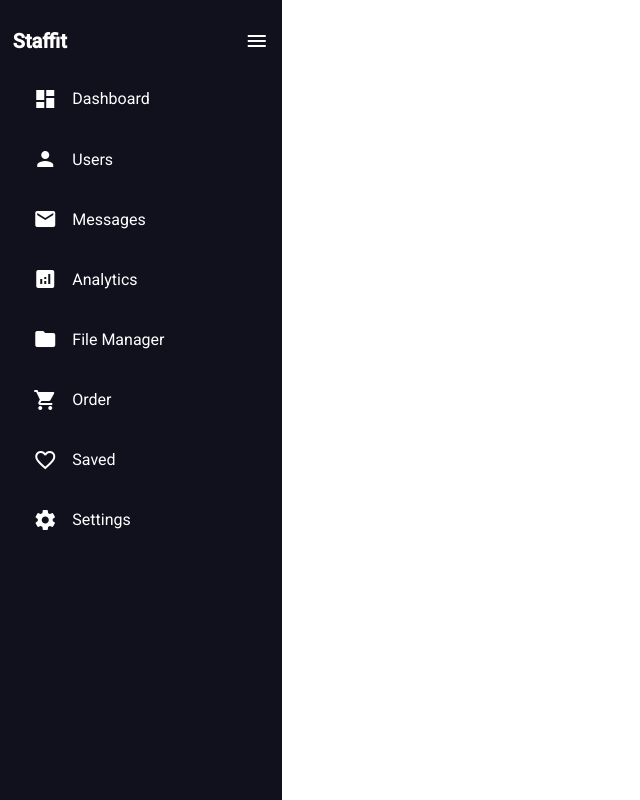
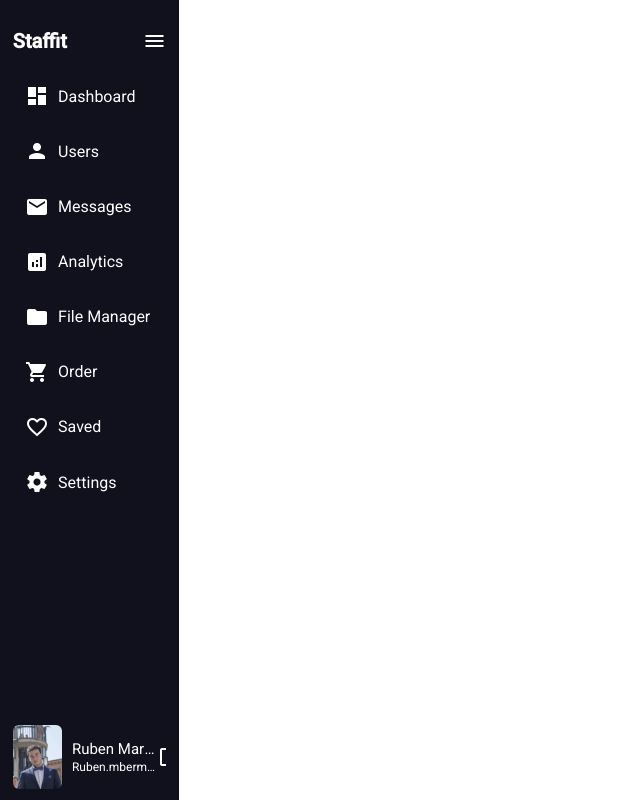
Before and after one commit to rumabe97/angular-NavBar, an Angular app in the folder navBar/: page / in a window 1280 px wide. Shown: the whole page, without its empty margins (0-640 px from the left). Built offline with nearby package versions, Linux system fonts and the light colour scheme.

Commit message:
add profile

```diff
--- a/navBar/src/app/config.ts
+++ b/navBar/src/app/config.ts
@@ -44,7 +44,12 @@ export const config: INavbarConfig = {
             tooltip:false,
         }
     ],
-    user: null,
+    user: {
+        email:'Ruben.mbermejo@bosonit.com',
+        name:'Ruben Martinez',
+        logOutIcon:'logout',
+        img:'../../../../assets/images/profile.jpeg'
+    },
     logo: '',
     logoName: 'Staffit'
 }
--- a/navBar/src/app/navBar/infrastructure/nav-bar/nav-bar.component.html
+++ b/navBar/src/app/navBar/infrastructure/nav-bar/nav-bar.component.html
@@ -5,11 +5,20 @@
     </div>
 
     <div class="navBar__items">
-        <div class="navBar__item {{notComplete ? 'navBar__item-center': ''}}" *ngFor="let item of config.items" (mouseenter)="mouseEnter(item) "
-            (mouseleave)="mouseLeave(item)">
+        <div class="navBar__item {{notComplete ? 'navBar__item-center': ''}}" *ngFor="let item of config.items"
+            (mouseenter)="mouseEnter(item) " (mouseleave)="mouseLeave(item)">
             <mat-icon class="navBar__icon">{{item.icon}}</mat-icon>
             <p *ngIf="!notComplete">{{item.name}}</p>
             <p class="navBar__tooltip" *ngIf="notComplete && item.tooltip">{{item.name}}</p>
         </div>
     </div>
+
+    <div class="navBar__profile">
+        <img src="{{config.user.img}}" alt="profileImg" *ngIf="!notComplete">
+        <div class="navBar__userValues" *ngIf="!notComplete">
+            <div class="name">{{config.user.name}}</div>
+            <div class="email">{{config.user.email}}</div>
+        </div>
+        <mat-icon class="navBar__icon navBar__icon-logout">{{config.user.logOutIcon}}</mat-icon>
+    </div>
 </div>
--- a/navBar/src/app/navBar/infrastructure/nav-bar/nav-bar.component.scss
+++ b/navBar/src/app/navBar/infrastructure/nav-bar/nav-bar.component.scss
@@ -6,14 +6,14 @@
 .navBar {
   position: fixed;
   height: 100%;
-  width: 20%;
+  width: 12%;
   background: #11101d;
   padding: 1%;
   transition: all 0.5s ease;
   color: #fff;
 
-  &-small{
-      width: 4%;
+  &-small {
+    width: 2%;
   }
 
   &__logo {
@@ -22,7 +22,7 @@
     align-items: center;
     justify-content: space-between;
 
-    &-center{
+    &-center {
       justify-content: center;
     }
   }
@@ -30,6 +30,9 @@
   &__icon {
     transition: all 0.5s ease;
     cursor: pointer;
+    &-logout{
+        margin: auto;
+    }
   }
 
   .logo__name {
@@ -40,14 +43,15 @@
     user-select: none;
   }
 
-  &__items{
+  &__items {
     display: flex;
     flex-direction: column;
-      height: 80%;
+    height: 82%;
     overflow-y: auto;
+    overflow-x: hidden;
   }
 
-  &__item{
+  &__item {
     display: flex;
     flex-direction: row;
     align-items: center;
@@ -56,22 +60,24 @@
     user-select: none;
     cursor: pointer;
     height: 7%;
-      p{
+    p {
       margin: 0;
+      white-space: nowrap;
+      transition: all 0.5s ease;
     }
 
-      &-center{
+    &-center {
       justify-content: center;
     }
   }
 
-  &__item:hover{
-    background: #FFF;
+  &__item:hover {
+    background: #fff;
     color: #11101d;
     border-radius: 12px;
   }
 
-  &__tooltip{
+  &__tooltip {
     position: absolute;
     color: black;
     left: calc(100% + 15px);
@@ -91,4 +97,47 @@
     flex-direction: column;
     justify-content: center;
   }
+
+  &__profile {
+    display: flex;
+    flex-direction: row;
+    width: 100%;
+    height: 8%;
+    user-select: none;
   }
+
+  img {
+    height: 100%;
+    width: 32%;
+    object-fit: cover;
+    border-radius: 6px;
+    margin-right: 10px;
+  }
+
+  &__userValues {
+    display: flex;
+    flex-direction: column;
+    width: 56%;
+    height: 100%;
+    justify-content: center;
+    gap: 3%;
+
+    .email {
+      text-overflow: ellipsis;
+      overflow: hidden;
+      font-size: 12px;
+      font-weight: 400;
+      color: #fff;
+      white-space: nowrap;
+    }
+
+    .name{
+        text-overflow: ellipsis;
+        overflow: hidden;
+        font-size: 15px;
+        font-weight: 400;
+        color: #fff;
+        white-space: nowrap;
+    }
+  }
+}
```
Also changed, not shown: navBar/src/assets/images/profile.jpeg (added). Lines whose indentation alone changed are shown as unchanged.
